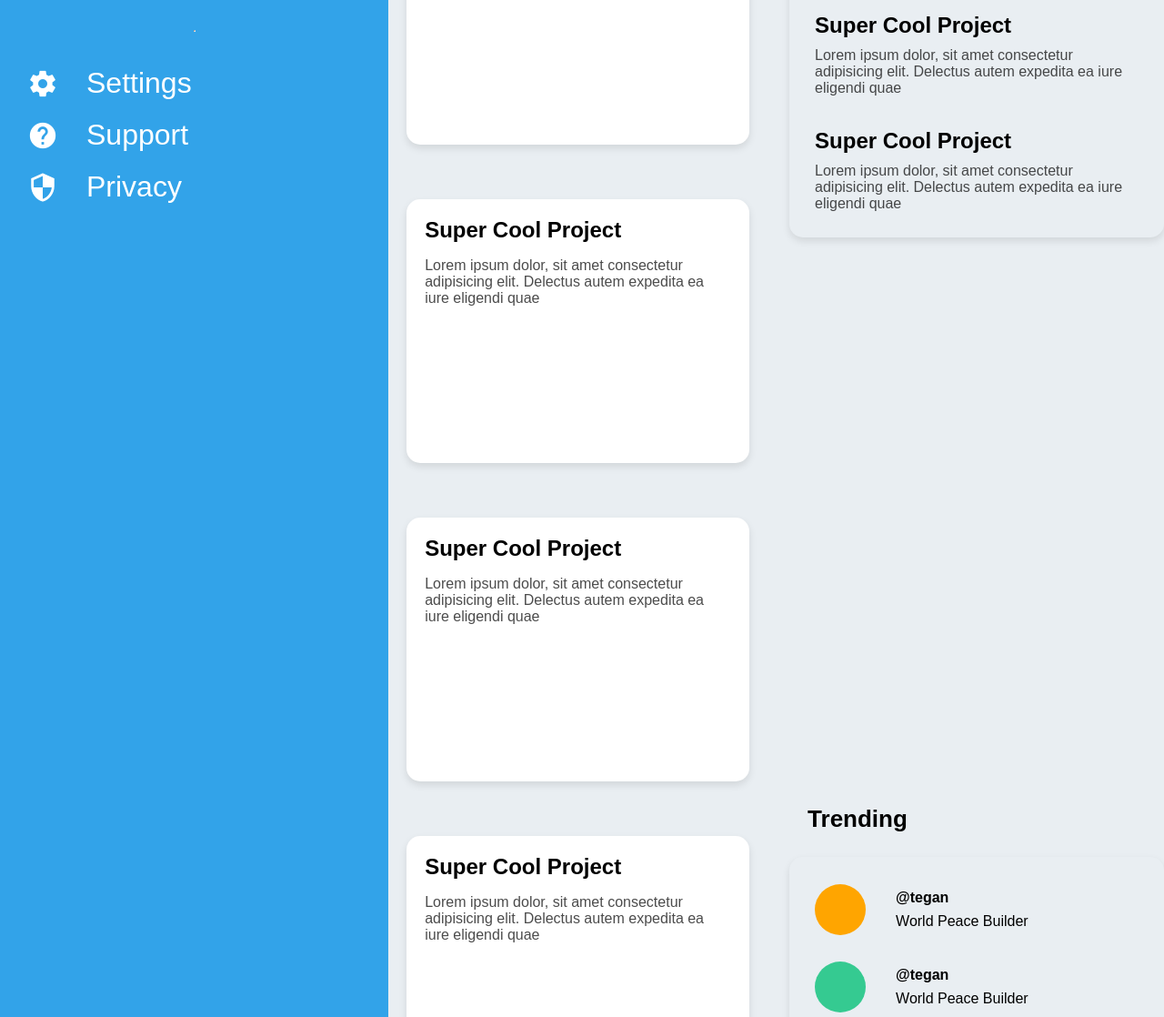
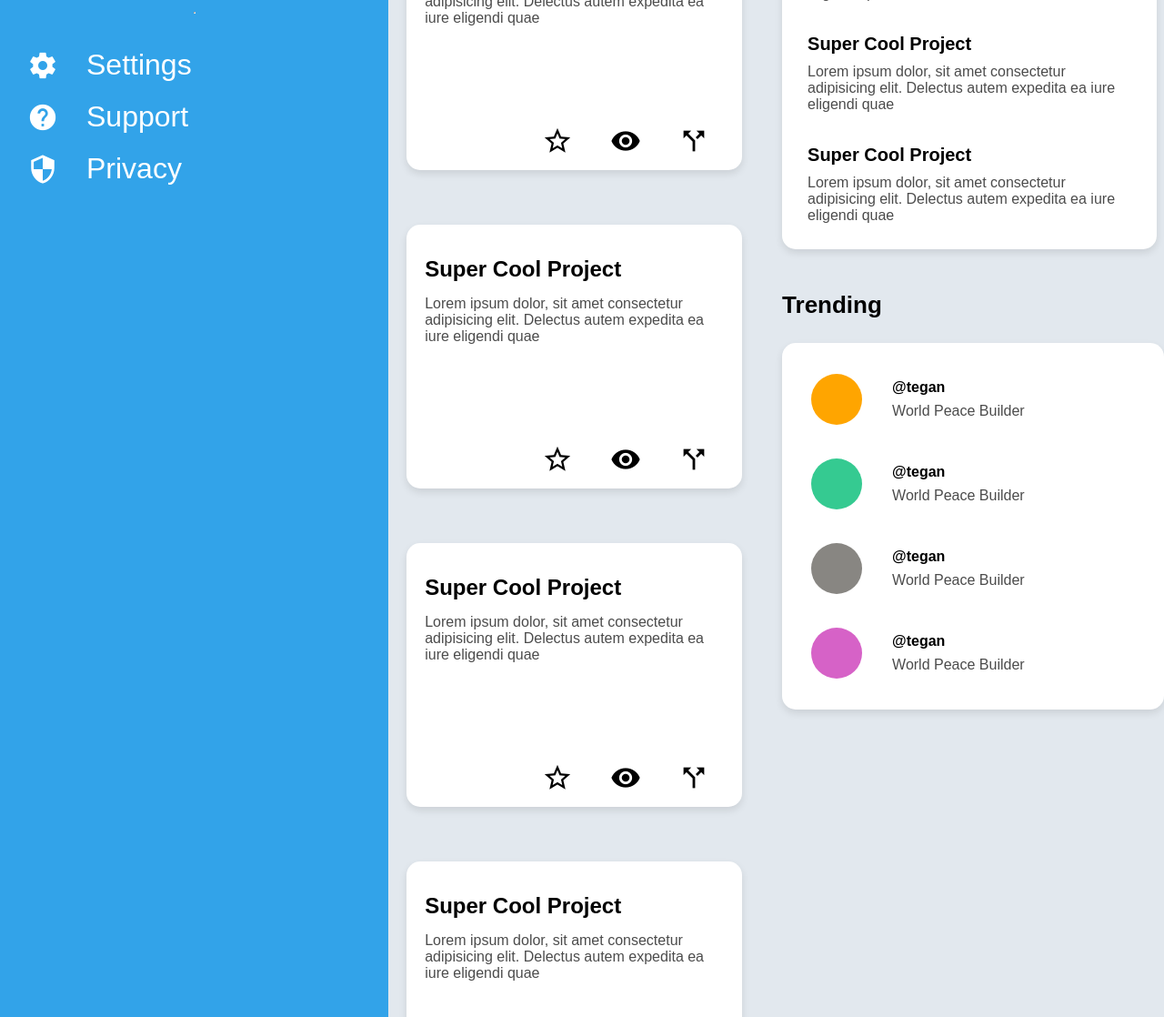
Before and after one commit to SudoMike1/dummy-dashboard, a plain HTML site: page index.html in a window 1280 px wide. Shown: the part 598-1716 px from the top of the page at 91% size. Drawn offline with Linux system fonts and the light colour scheme.

Commit message:
fix main content section, final version

```diff
--- a/index.html
+++ b/index.html
@@ -110,53 +110,66 @@
                     <h4>Super Cool Project</h4>
                     <p>Lorem ipsum dolor, sit amet consectetur adipisicing elit.
                          Delectus autem expedita ea iure eligendi quae</p>
-                    <span class="card-icons"></span>
-                    <span class="card-icons"></span>
-                    <span class="card-icons"></span>
+                    <div class="card-icons">
+                    <span class="material-icons card-icon" title="favorite">star_border</span>
+                    <span class="material-icons card-icon" title="view">visibility</span>
+                    <span class="material-icons card-icon" title="share">call_split</span>
+                    </div>
                 </div>
                 <div class="card">
                     <h4>Super Cool Project</h4>
                     <p>Lorem ipsum dolor, sit amet consectetur adipisicing elit.
                          Delectus autem expedita ea iure eligendi quae</p>
-                    <span class="card-icons"></span>
-                    <span class="card-icons"></span>
-                    <span class="card-icons"></span>
+                    <div class="card-icons">
+                    <span class="material-icons card-icon" title="favorite">star_border</span>
+                    <span class="material-icons card-icon" title="view">visibility</span>
+                    <span class="material-icons card-icon" title="share">call_split</span>
+                    </div>
                 </div>
                 <div class="card">
                     <h4>Super Cool Project</h4>
                     <p>Lorem ipsum dolor, sit amet consectetur adipisicing elit.
                          Delectus autem expedita ea iure eligendi quae</p>
-                    <span class="card-icons"></span>
-                    <span class="card-icons"></span>
-                    <span class="card-icons"></span>
+                    <div class="card-icons">
+                    <span class="material-icons card-icon" title="favorite">star_border</span>
+                    <span class="material-icons card-icon" title="view">visibility</span>
+                    <span class="material-icons card-icon" title="share">call_split</span>
+                    </div>
                 </div>
                 <div class="card">
                     <h4>Super Cool Project</h4>
                     <p>Lorem ipsum dolor, sit amet consectetur adipisicing elit.
                          Delectus autem expedita ea iure eligendi quae</p>
-                    <span class="card-icons"></span>
-                    <span class="card-icons"></span>
-                    <span class="card-icons"></span>
+                    <div class="card-icons">
+                    <span class="material-icons card-icon" title="favorite">star_border</span>
+                    <span class="material-icons card-icon" title="view">visibility</span>
+                    <span class="material-icons card-icon" title="share">call_split</span>
+                    </div>
                 </div>
                 <div class="card">
                     <h4>Super Cool Project</h4>
                     <p>Lorem ipsum dolor, sit amet consectetur adipisicing elit.
                          Delectus autem expedita ea iure eligendi quae</p>
-                    <span class="card-icons"></span>
-                    <span class="card-icons"></span>
-                    <span class="card-icons"></span>
+                    <div class="card-icons">
+                    <span class="material-icons card-icon" title="favorite">star_border</span>
+                    <span class="material-icons card-icon" title="view">visibility</span>
+                    <span class="material-icons card-icon" title="share">call_split</span>
+                    </div>
                 </div>
                 <div class="card">
                     <h4>Super Cool Project</h4>
                     <p>Lorem ipsum dolor, sit amet consectetur adipisicing elit.
                          Delectus autem expedita ea iure eligendi quae</p>
-                    <span class="card-icons"></span>
-                    <span class="card-icons"></span>
-                    <span class="card-icons"></span>
+                    <div class="card-icons">
+                    <span class="material-icons card-icon" title="favorite">star_border</span>
+                    <span class="material-icons card-icon" title="view">visibility</span>
+                    <span class="material-icons card-icon" title="share">call_split</span>
+                    </div>
                 </div>
             </div>
 
         </div>
+        <div class="right-part">
         <div class="announcements">
             <h3 id="title">Announcements</h3>
             <div class="items">
@@ -211,6 +224,7 @@
             </div>
 
         </div>
+        </div>
     </div>
 
 </body>
--- a/styles.css
+++ b/styles.css
@@ -36,6 +36,7 @@ h2{
     color: white;
     padding: 20px;
     margin-right: 30px;
+    padding-top: 0px;
 }
 .logo > .material-icons{
     font-size: clamp(40px, 6vw, 60px);
@@ -58,14 +59,20 @@ h2{
     font-weight: 500;
     padding: 10px 0;
 }
+.menu-item:hover{
+    background-color: rgb(30, 123, 193);
+    cursor: pointer;
+    border-radius: 10px;
+}
 .top{
     grid-area: header;
 }
 .content{
     grid-area: main;
-    background-color: #E9EEF2;
+    background-color: #e2e8ee;
 
 }
+
 
 .dot {
 height: 56px;
@@ -87,8 +94,9 @@ h4 {
     display: flex;
     align-items: center;
     gap: 15px;
-    padding: 10px 20px;
+    padding: 24px 20px;
     min-width: 0;
+
 }
 
 input[type="text"]{
@@ -157,31 +165,52 @@ p#morgan {
     font-weight: bold;
     margin: auto 40px;
 }
+button:hover{
+    cursor: pointer;
+    background-color: rgb(30, 123, 193);
+}
 
 .content {
     display: grid;
     grid-template-columns: 2fr 1fr;
-    grid-template-rows: 1fr 1fr;
+    grid-template-rows: 1fr;
     gap: 1.5rem;
-    grid-template-areas: "projects announcements"
-                         "projects trending";
+    grid-template-areas: "projects right-part";
+
 
 }
 
 .card {
-    flex: 1 1 300px;
+    flex: 1 1 330px;
     background-color: white;
     border-radius: 15px;
     padding: 20px;
     box-shadow: 0 4px 8px rgba(0, 0, 0, 0.1);
     margin: 20px;
     height: 250px;
+    position: relative;
+    min-width: 195px;
 }
+.card:hover{
+    background-color: #c09c9cab;
+    cursor: pointer;
+}
+
 .card p {
     opacity: 0.7;
+    margin: 0px;
 }
 .card h4 {
     margin: 0px;
+    padding: 15px;
+    padding-left: 0px;
+}
+.card-icons {
+    position: absolute;
+    bottom: 15px;
+    right: 20px;
+    display: flex;
+    gap: 15px;
 }
 .projects {
     grid-area: projects;
@@ -189,11 +218,18 @@ p#morgan {
     flex-direction: column;
 
 }
-.announcements{
-    grid-area: announcements;
+.right-part {
+    grid-area: right-part;
+    display: flex;
+    flex-direction: column;
+    gap: 20px;
+    justify-content: baseline;
 }
-.trending {
-    grid-area: trending;
+
+.trending h3#title{
+    margin-left: 0px;
+    font-size: clamp(20px, 3.2vw, 26px);
+
 }
 .card-container{
     /* display: grid;
@@ -215,6 +251,8 @@ p#morgan {
     gap: 25px;
     width: fit-content;
     padding: 28px;
+    background-color: white;
+
 }
 .announcements h3#title{
     margin-left: 0px;
@@ -223,10 +261,15 @@ p#morgan {
 .announcements h4 {
     margin: 10px;
     margin-left: 0px;
+    font-size: 20px;
 }
 .announcements p {
     margin: 0px;
     opacity: 0.7;
+}
+.announcements{
+    display: flex;
+    flex-direction: column;
 }
 .item {
     width: 40ch;
@@ -272,15 +315,24 @@ p#morgan {
     border-radius: 15px;
     width: fit-content;
     padding: 28px;
+    background-color: white;
 }
 .trending .item{
     display: flex;
     gap: 25px;
     align-items: center;
+    padding: 4px;
+}
+.trending .item:hover{
+    background-color: #c09c9cab;
+    cursor: pointer;
+    border-radius: 10px;
 }
 .trending .item .text p{
     margin: 8px;
+    opacity: 0.7;
 }
 #tag {
     font-weight: bold;
+    opacity: 1;
 }
```
